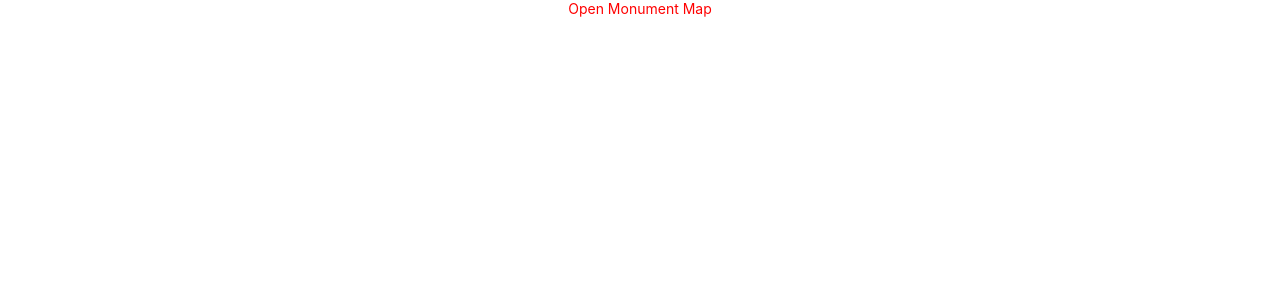
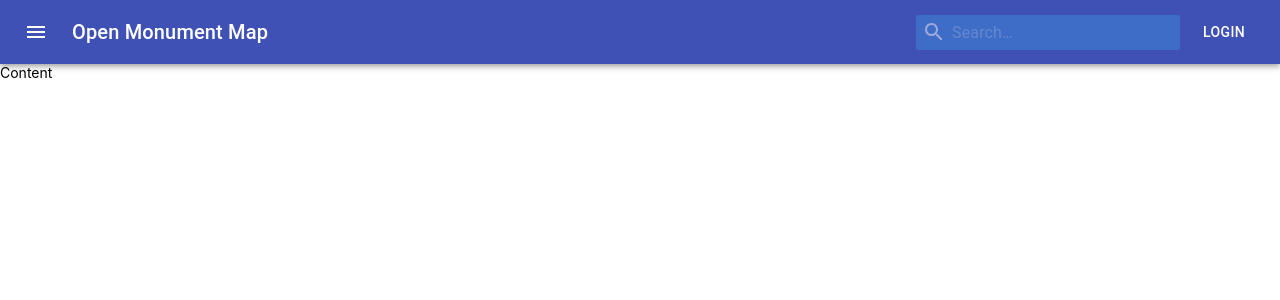
Before and after one commit to timofeymelnik/omm-playground, a React (Create React App) app in the folder client/: page / in a window 1280 px wide. Shown: the top 300 px of the page. Built offline with nearby package versions, Linux system fonts and the light colour scheme.

Commit message:
demo lesson

```diff
--- a/client/package.json
+++ b/client/package.json
@@ -3,7 +3,8 @@
   "version": "0.1.0",
   "private": true,
   "dependencies": {
-    "@material-ui/core": "^4.9.14",
+    "@material-ui/core": "^4.10.0",
+    "@material-ui/icons": "^4.9.1",
     "@testing-library/jest-dom": "^4.2.4",
     "@testing-library/react": "^9.3.2",
     "@testing-library/user-event": "^7.1.2",
--- a/client/src/App.js
+++ b/client/src/App.js
@@ -1,10 +1,145 @@
-import React from 'react';
+import React, { Component, Fragment } from 'react';
 import './App.css';
 
-function App() {
+import { makeStyles, withStyles } from '@material-ui/core/styles';
+import AppBar from '@material-ui/core/AppBar';
+import Toolbar from '@material-ui/core/Toolbar';
+import Typography from '@material-ui/core/Typography';
+import Button from '@material-ui/core/Button';
+import IconButton from '@material-ui/core/IconButton';
+import MenuIcon from '@material-ui/icons/Menu';
+
+import InputBase from '@material-ui/core/InputBase';
+import SearchIcon from '@material-ui/icons/Search';
+
+const useStyles = makeStyles(() => ({
+  root: {
+    flexGrow: 1,
+  },
+  menuButton: {
+    marginRight: 12,
+  },
+  title: {
+    flexGrow: 1,
+  },
+}));
+
+const searchStyles = {
+  search: {
+    position: 'relative',
+    borderRadius: 2,
+    backgroundColor: '#3d8ad9',
+    opacity: 0.5,
+    marginRight: 12,
+    marginLeft: 24,
+    width: 'auto',
+  },
+  searchIcon: {
+    padding: 0,
+    height: '100%',
+    position: 'absolute',
+    display: 'flex',
+    alignItems: 'center',
+    justifyContent: 'center',
+    left: 6,
+    zIndex: 111,
+    cursor: 'pointer'
+  },
+  inputRoot: {
+    color: 'inherit',
+    marginLeft: 12
+  },
+  inputInput: {
+    padding: 8,
+    paddingLeft: `calc(1em + ${8}px)`,
+    width: '100%',
+  },
+}
+
+class Search extends Component {
+  state = {
+    input: ''
+  };
+
+  onChange = (event) => {
+    this.setState({
+      input: event.target.value
+    })
+  }
+
+  handleKeyPress = (event) => {
+    if(event.key === 'Enter'){
+      console.log(this.state)
+    }
+  }
+
+  onClick = () => {
+    console.log(this.state)
+  }
+
+  render () {
+    const { classes } = this.props;
+    return (
+      <div className={classes.search}>
+        <div className={classes.searchIcon} onClick={this.onClick}>
+          <SearchIcon/>
+        </div>
+        <InputBase
+          onChange={this.onChange}
+          placeholder="Search…"
+          value={this.state.value}
+          classes={{
+            root: classes.inputRoot,
+            input: classes.inputInput,
+          }}
+          inputProps={{ 'aria-label': 'search' }}
+          onKeyPress={this.handleKeyPress}
+        />
+      </div>
+    )
+  }
+}
+
+const SearchWithStyles = withStyles(searchStyles)(Search)
+
+const Header = () => {
+  const classes = useStyles();
   return (
-    <div className="App">Open Monument Map</div>
-  );
+    <AppBar position="static">
+      <Toolbar>
+        <IconButton edge="start" className={classes.menuButton} color="inherit" aria-label="menu">
+          <MenuIcon />
+        </IconButton>
+        <Typography variant="h6" className={classes.title}>
+          Open Monument Map
+        </Typography>
+        <SearchWithStyles />
+        <Button color="inherit">Login</Button>
+      </Toolbar>
+    </AppBar>
+  )
+}
+
+class Layout extends Component {
+  render = () => {
+    const { children } = this.props
+    return (
+      <Fragment>
+        <Header name='Open Monument Map' />
+        {children}
+      </Fragment>
+    )
+  }
+}
+
+class App extends Component {
+  render = () => {
+    return (
+      <Layout>
+        Content
+      </Layout>
+    )
+  }
 }
 
 export default App;
```
Also changed, not shown: 1 other file (tests, documents, lock files or other folders).
